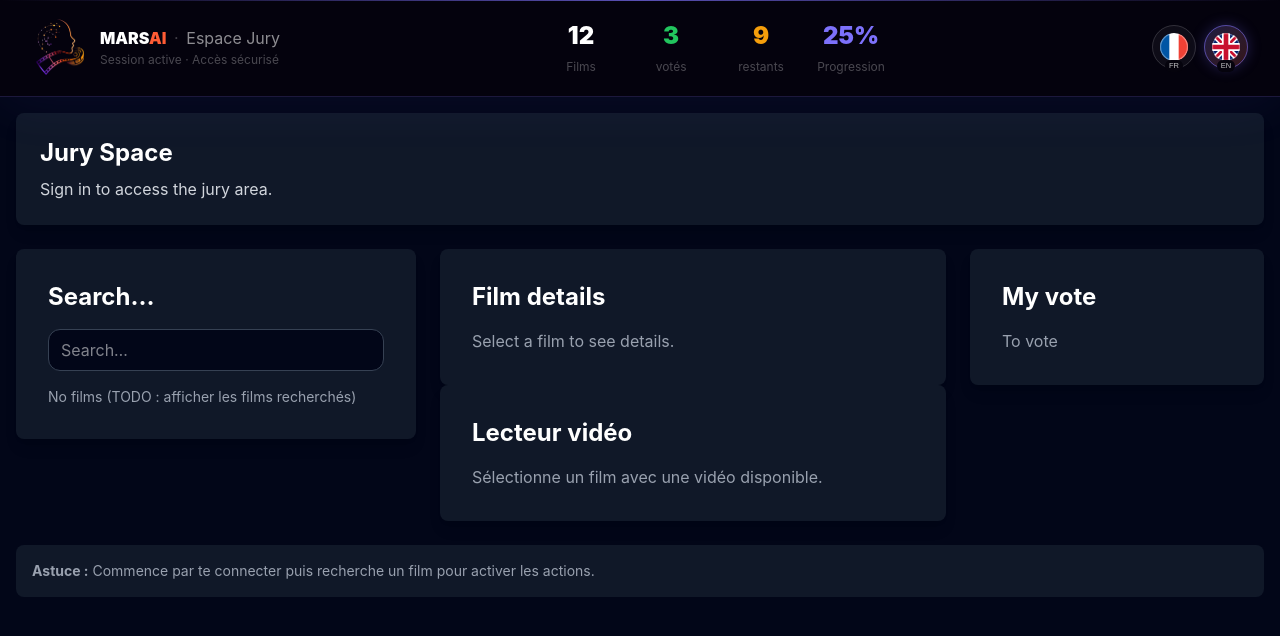
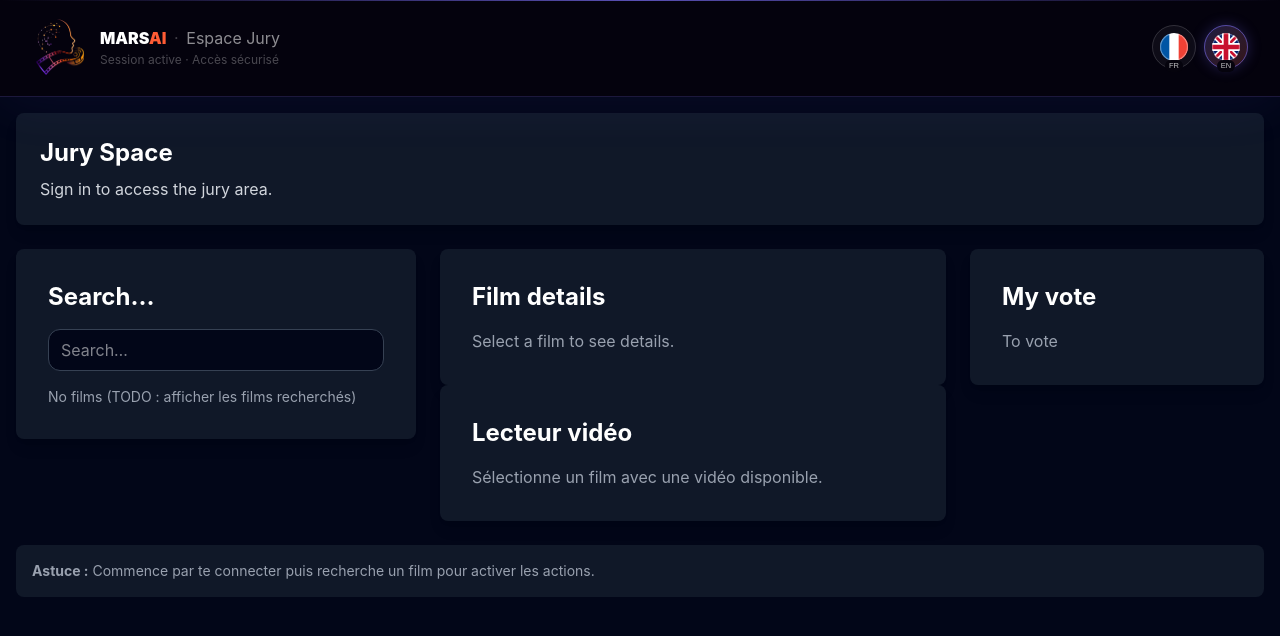
Before and after one commit to pascal-fortunati/marsAI, a React (Vite) app in the folder frontend/: page /jury in a window 1280 px wide. Shown: the top 636 px of the page. Built offline with nearby package versions, Linux system fonts and the light colour scheme.

Commit message:
refactor(navbar): rendre la barre responsive et recentrer les stats avec popover mobile

```diff
--- a/frontend/src/components/ui/NavBar.tsx
+++ b/frontend/src/components/ui/NavBar.tsx
@@ -183,7 +183,7 @@ export default function NavBar({
                 </div>
 
                 {/* Center Section: Stats (hidden on smaller screens) */}
-                <div className="hidden md:flex flex-1 justify-center">
+                <div className="hidden md:absolute md:left-1/2 md:top-1/2 md:-translate-x-1/2 md:-translate-y-1/2">
                   <div className="flex w-full max-w-[380px] items-center justify-center gap-5">
                     {/* Total Films */}
                     <div className="flex min-w-[70px] flex-col items-center justify-center gap-1">
```
